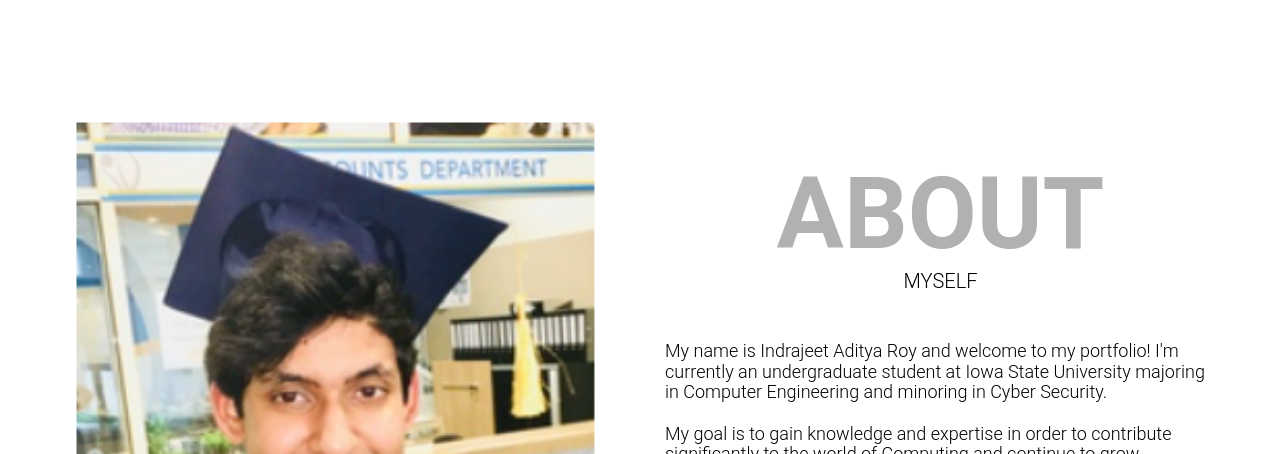
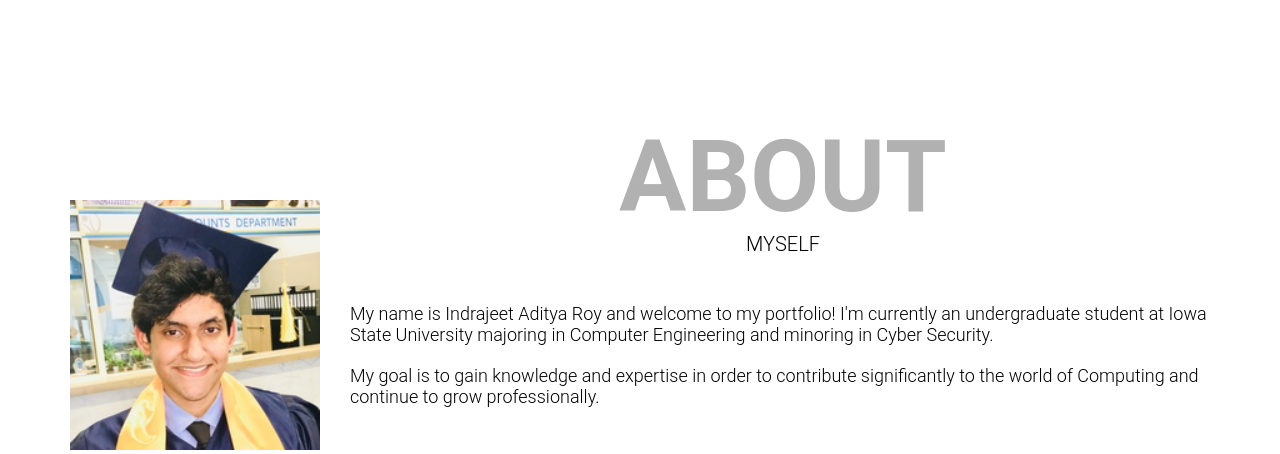
Before and after one commit to indrajeetadityaroy9/indrajeet-portfolio, a website built with Parcel: page index.html in a window 1280 px wide. Shown: the part 750-1204 px from the top of the page. Built offline with nearby package versions, Linux system fonts and the light colour scheme.

Commit message:
pushed css changes

```diff
--- a/css/main.css
+++ b/css/main.css
@@ -252,8 +252,7 @@ li{
 }
 
 .profile-img{
-  flex: 1;
-  margin-right: 5rem;
+  margin-right: 2rem;
 }
 
 .about-details{
@@ -330,10 +329,6 @@ li{
   margin-bottom: 0;
 }
 
-.profile-img{
-  width: 50rem;
-  flex: 1;
-}
 
 .portfolio-description{
   flex: 1;
```
